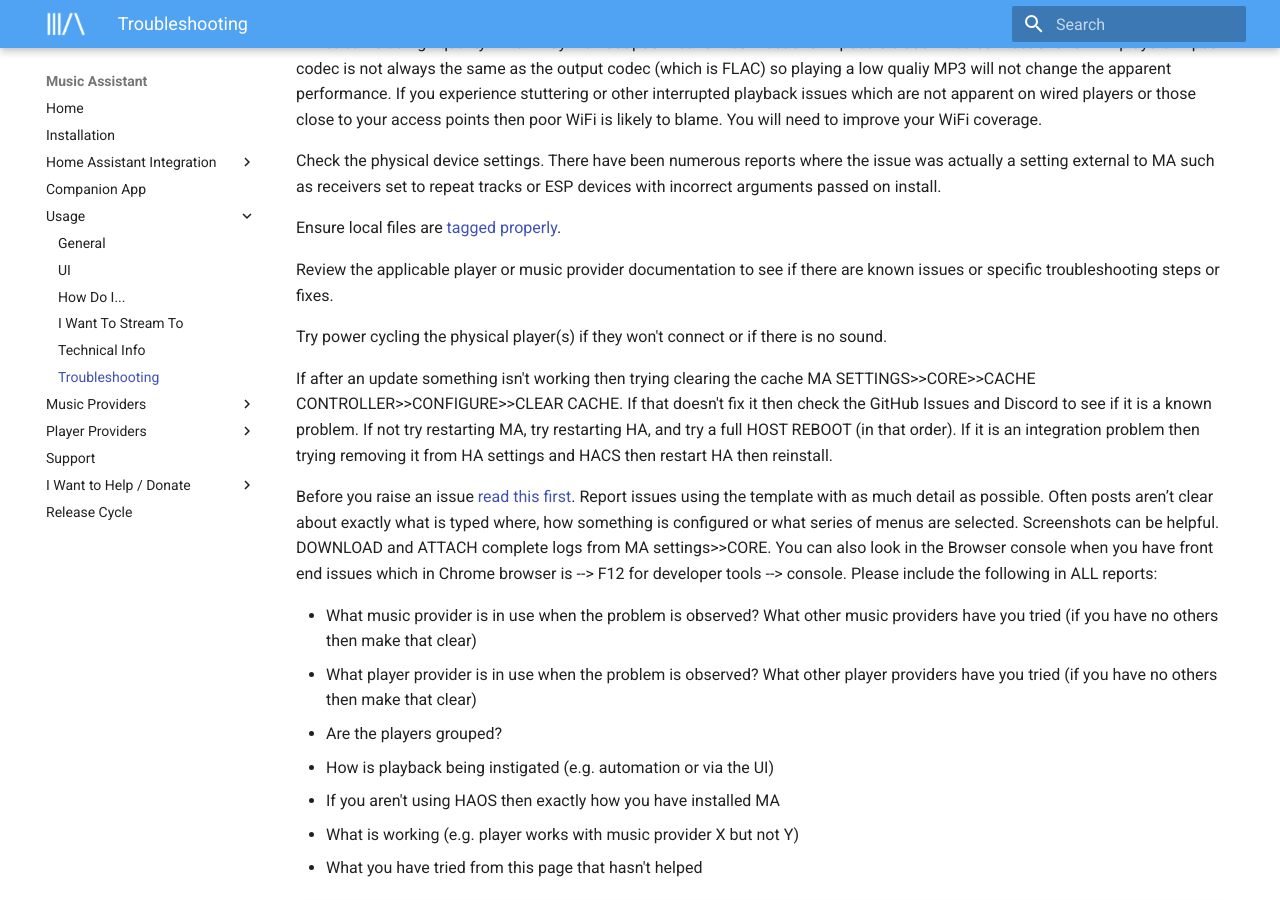
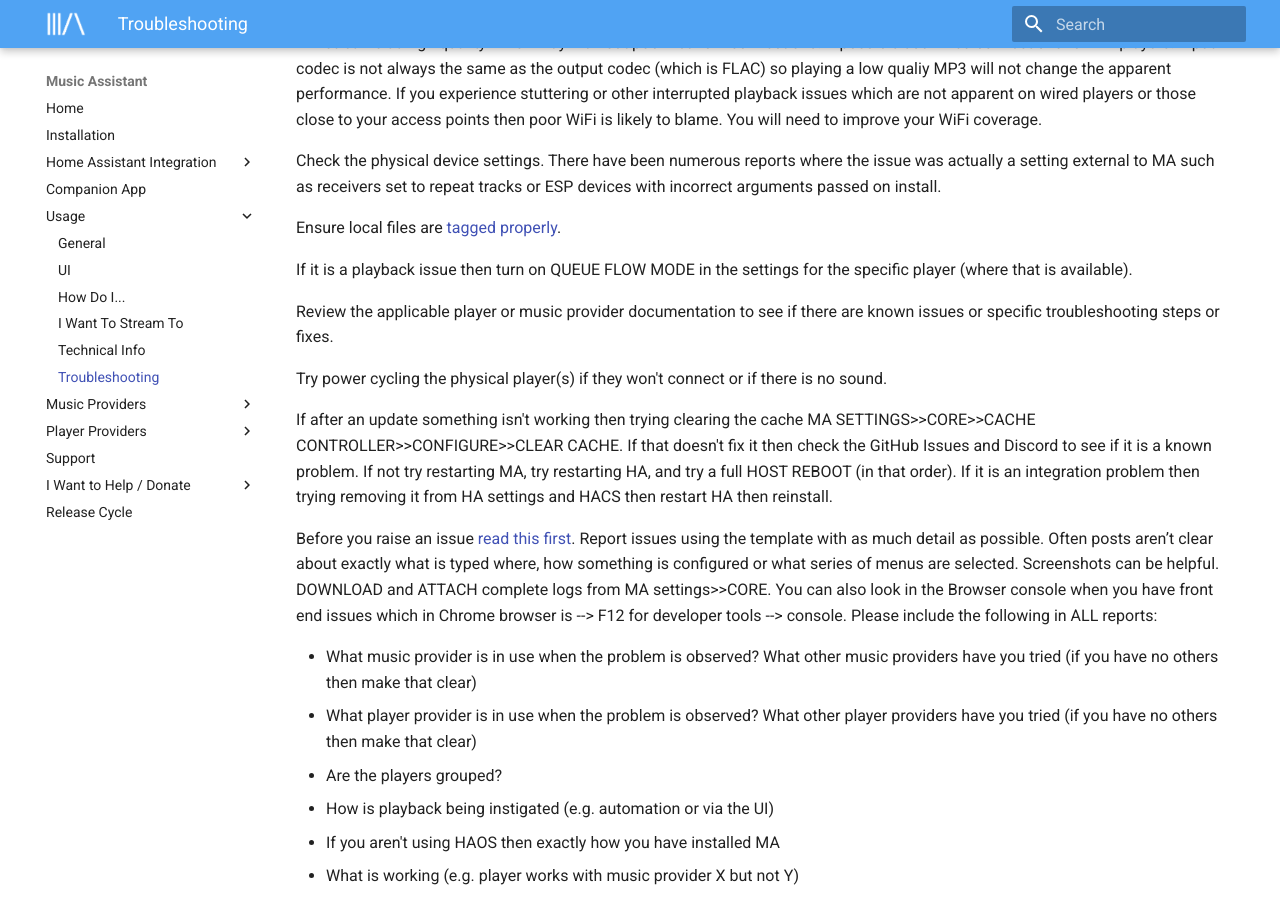
Before and after one commit to pwbriggs/music-assistant.github.io, an MkDocs documentation site: the page built from docs/faq/troubleshooting.md, in a window 1280 px wide and 900 px high, scrolled down 572 px. Built offline with MkDocs 1.6.1 and Material for MkDocs 9.7.7, drawn with Linux system fonts in a browser that asks for light colours.

Commit message:
Suggest queue flow mode

```diff
--- a/docs/faq/troubleshooting.md
+++ b/docs/faq/troubleshooting.md
@@ -18,6 +18,8 @@ MA streams at high quality which may max out poor network connections. If possib
 Check the physical device settings. There have been numerous reports where the issue was actually a setting external to MA such as receivers set to repeat tracks or ESP devices with incorrect arguments passed on install.
 
 Ensure local files are [tagged properly](https://music-assistant.io/music-providers/filesystem/#tagging-files).
+
+If it is a playback issue then turn on QUEUE FLOW MODE in the settings for the specific player (where that is available).
 
 Review the applicable player or music provider documentation to see if there are known issues or specific troubleshooting steps or fixes.
 
```
